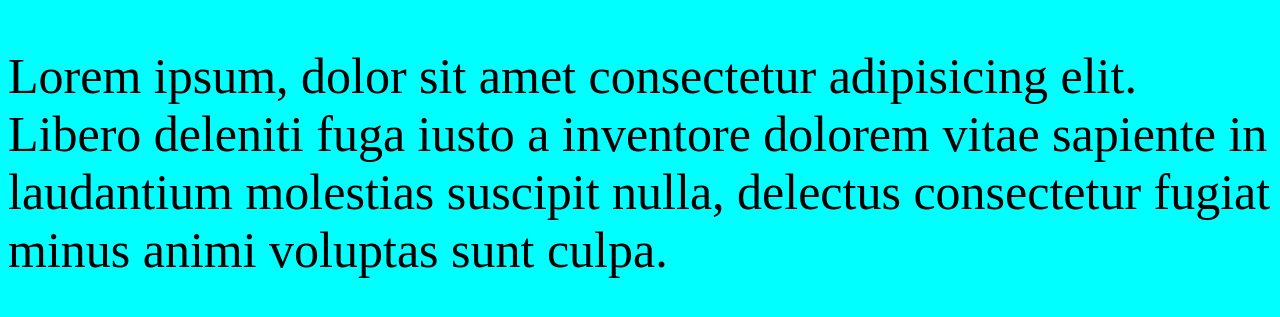
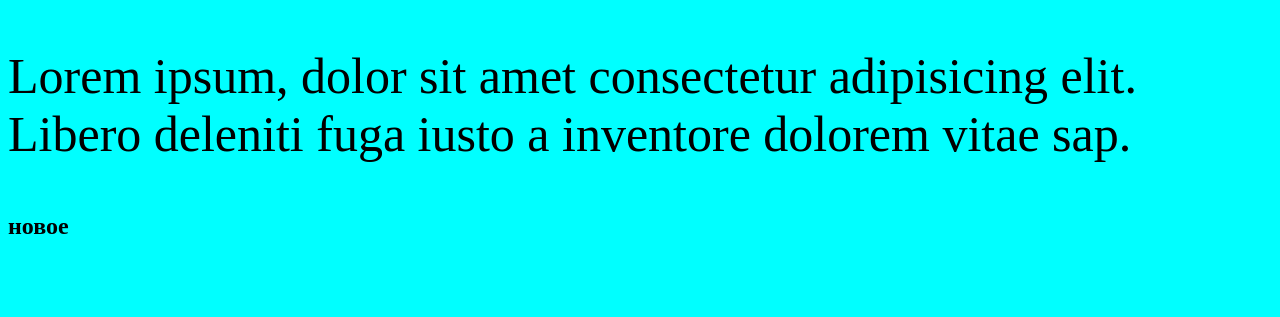
Before and after one commit to ASYLAA/new-repository, a plain HTML site: page index.html in a window 1280 px wide. Shown: the part 219-536 px from the top of the page. Drawn offline with Linux system fonts and the light colour scheme.

Commit message:
новое изменение

```diff
--- a/index.html
+++ b/index.html
@@ -10,6 +10,7 @@
 <body>
     <p>git test</p>
     <h1>заголовок</h1>
-    <p>Lorem ipsum, dolor sit amet consectetur adipisicing elit. Libero deleniti fuga iusto a inventore dolorem vitae sapiente in laudantium molestias suscipit nulla, delectus consectetur fugiat minus animi voluptas sunt culpa.</p>
+    <p>Lorem ipsum, dolor sit amet consectetur adipisicing elit. Libero deleniti fuga iusto a inventore dolorem vitae sap.</p>
+    <h2>новое</h2>
 </body>
 </html>
```
